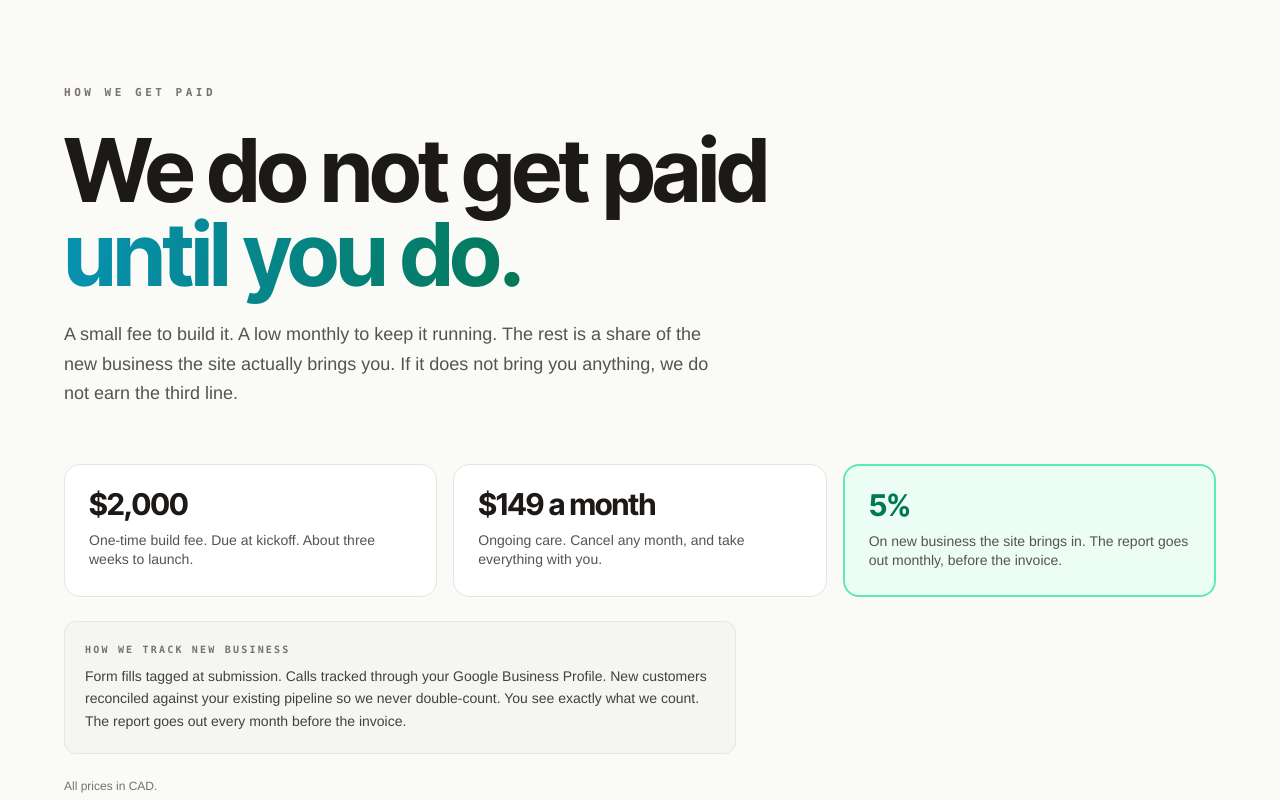
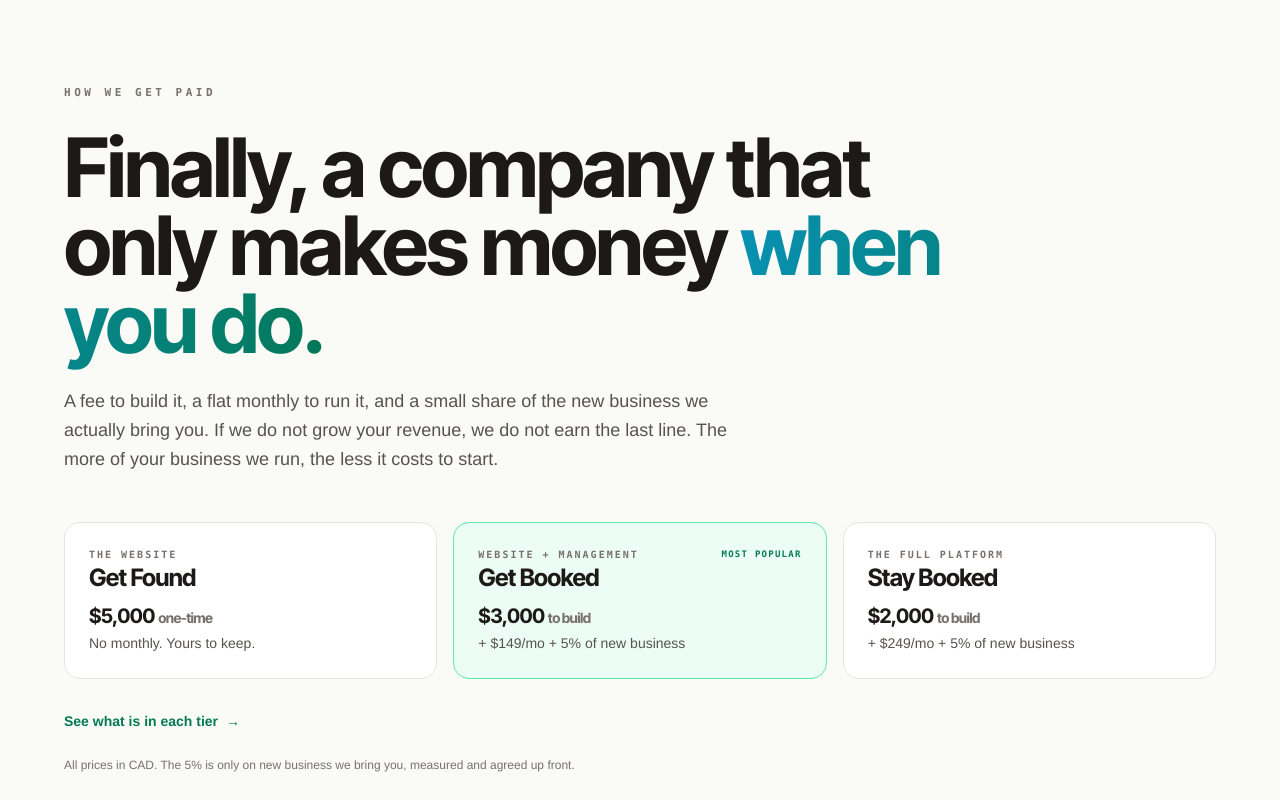
Before and after one commit to staybookt/staybookt-investor, a Next.js app: page / in a window 1280 px wide. Shown: the part 7540-8340 px from the top of the page. Built offline with nearby package versions, Linux system fonts and the light colour scheme; no server answers.

Commit message:
Home: rework 'How we get paid' to new headline + 3 ranked tiers (shared TIERS), link to pricing

```diff
--- a/app/page.tsx
+++ b/app/page.tsx
@@ -8,7 +8,7 @@ import { IconFind, IconBook, IconStay } from '@/components/WorkIcons';
 import ConceptDashboard from '@/components/ConceptDashboard';
 import Flywheel from '@/components/Flywheel';
 import { PreviewPill, ReceptionistScreen } from '@/components/PlatformPreview';
-import { CAL_LINK, EMAIL, PHONE_DISPLAY, PHONE_HREF, PRICING } from '@/lib/site';
+import { CAL_LINK, EMAIL, PHONE_DISPLAY, PHONE_HREF, PRICING, TIERS } from '@/lib/site';
 import Image from 'next/image';
 import Link from 'next/link';
 
@@ -232,26 +232,33 @@ export default function HomePage() {
       {/* How we get paid */}
       <Moment tone="cream" id="pricing">
         <Eyebrow tone="cream">How we get paid</Eyebrow>
-        <h2 className="font-display tracking-[-0.035em] leading-[0.95] mb-6 max-w-3xl text-stone-900" style={{ fontSize: 'clamp(40px, 7vw, 88px)' }}>
-          We do not get paid <Grad deep>until you do.</Grad>
+        <h2 className="font-display tracking-[-0.035em] leading-[0.95] mb-6 max-w-4xl text-stone-900" style={{ fontSize: 'clamp(38px, 6.4vw, 84px)' }}>
+          Finally, a company that only makes money <Grad deep>when you do.</Grad>
         </h2>
-        <p className="text-stone-600 text-base sm:text-lg mb-14 max-w-2xl leading-relaxed">
-          A small fee to build it. A low monthly to keep it running. The rest is a share of the new business the site actually brings you. If it does not bring you anything, we do not earn the third line.
+        <p className="text-stone-600 text-base sm:text-lg mb-12 max-w-2xl leading-relaxed">
+          A fee to build it, a flat monthly to run it, and a small share of the new business we actually bring you. If we do not grow your revenue, we do not earn the last line. The more of your business we run, the less it costs to start.
         </p>
 
-        <div className="grid grid-cols-1 sm:grid-cols-3 gap-4 mb-6">
-          <PriceCell amount={PRICING.build} detail="One-time build fee. Due at kickoff. About three weeks to launch." />
-          <PriceCell amount={`${PRICING.care} a month`} detail="Ongoing care. Cancel any month, and take everything with you." />
-          <PriceCell amount={PRICING.performance} detail="On new business the site brings in. The report goes out monthly, before the invoice." highlight />
+        <div className="grid gap-4 sm:grid-cols-3">
+          {TIERS.map((t) => (
+            <div key={t.name} className={`rounded-2xl border p-6 ${t.recommended ? 'border-emerald-300 bg-emerald-50' : 'border-stone-200 bg-white'}`}>
+              <div className="flex items-center justify-between mb-1">
+                <p className="font-mono text-[10px] tracking-[0.2em] uppercase font-bold text-stone-500">{t.scope}</p>
+                {t.recommended && <span className="font-mono text-[9px] tracking-[0.14em] uppercase font-bold text-emerald-700">Most popular</span>}
+              </div>
+              <h3 className="font-display text-2xl tracking-tight leading-none text-stone-900 mb-3">{t.name}</h3>
+              <p className="font-display text-xl tracking-tight text-stone-900">{t.upfront} <span className="text-stone-500 text-sm">{t.upfrontNote}</span></p>
+              <p className="text-stone-600 text-sm mt-1 leading-snug">
+                {t.recurring ? `+ ${t.recurring} + ${t.commission} of new business` : 'No monthly. Yours to keep.'}
+              </p>
+            </div>
+          ))}
         </div>
 
-        <div className="bg-stone-100 border border-stone-200 rounded-xl p-5 max-w-2xl">
-          <p className="font-mono text-[10px] tracking-[0.22em] uppercase font-bold text-stone-500 mb-2">How we track new business</p>
-          <p className="text-stone-700 text-sm leading-relaxed">
-            Form fills tagged at submission. Calls tracked through your Google Business Profile. New customers reconciled against your existing pipeline so we never double-count. You see exactly what we count. The report goes out every month before the invoice.
-          </p>
-        </div>
-        <p className="text-stone-500 text-xs mt-6">All prices in CAD.</p>
+        <Link href="/pricing" className="inline-flex items-center gap-2 text-emerald-700 font-semibold text-sm mt-8 hover:gap-3 transition-all">
+          See what is in each tier <span aria-hidden>{'→'}</span>
+        </Link>
+        <p className="text-stone-500 text-xs mt-6">All prices in CAD. The 5% is only on new business we bring you, measured and agreed up front.</p>
       </Moment>
 
       {/* What's next (RevOps preview) */}
@@ -291,11 +298,11 @@ export default function HomePage() {
           Read this <Grad>before you click.</Grad>
         </h2>
         <div className="space-y-3 max-w-4xl">
-          <Faq question="What if I want to cancel?">You cancel any month. We hand you the website code, the Google Business Profile login, the customer list, and the review request keys. No locked-in dependencies.</Faq>
+          <Faq question="What if I want to cancel?">You cancel any month after the minimum. We hand you the website code, the Google Business Profile login, the customer list, and the review request keys. No locked-in dependencies.</Faq>
           <Faq question="What if you go out of business?">Your domain is registered to you. Your website lives under your own account. Your Google Business Profile is yours. Your customer list is yours. If we vanish, you keep everything that matters.</Faq>
-          <Faq question="Can I just buy the website without the monthly?">You can, but a site without care drifts. The profile goes stale, review requests stop, page speed slips. After a year, an unmaintained site is about as useful as no site. The monthly is what stops that.</Faq>
-          <Faq question="How exactly do you count new business?">Form fills tagged at the source. Calls tracked through your Google Business Profile. New customers reconciled against your existing pipeline so we never double-count. The report goes out every month before the invoice.</Faq>
-          <Faq question="What about the back-office platform you mention?">It is on the roadmap, rolling out through 2026 for our first clients. Booking, follow-up, review flow, the Monday brief. Pricing for each layer gets set as it ships. The website is what you pay for today.</Faq>
+          <Faq question="Can I just buy the website without the monthly?">Yes, that is the Get Found tier: a one-time build, yours to keep. A site without care drifts over time, which is what the monthly tiers prevent, but the choice is yours.</Faq>
+          <Faq question="How exactly do you count new business?">Form fills tagged at the source. Calls tracked through your Google Business Profile. New customers reconciled against your existing book so we never double-count. The report goes out every month before the invoice.</Faq>
+          <Faq question="What about the back-office platform you mention?">It is on the roadmap, rolling out through 2026 for our first clients. Booking, follow-up, review flow, the Monday brief. The Stay Booked tier turns each piece on as it ships. The website is what you pay for today.</Faq>
         </div>
         <p className="text-mute text-xs sm:text-sm mt-10 leading-relaxed">Have more? Bring them to the call.</p>
       </Moment>
```
